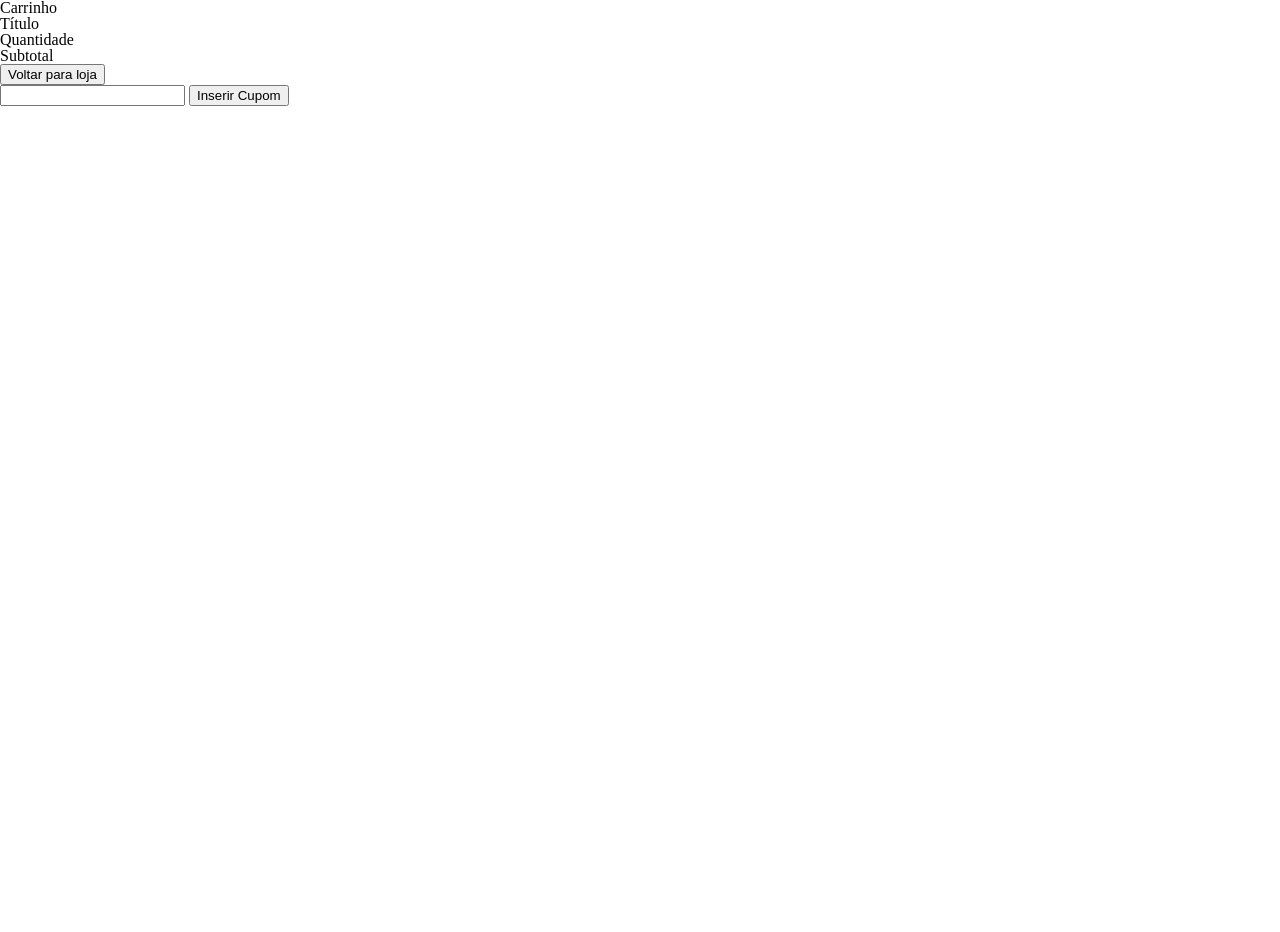
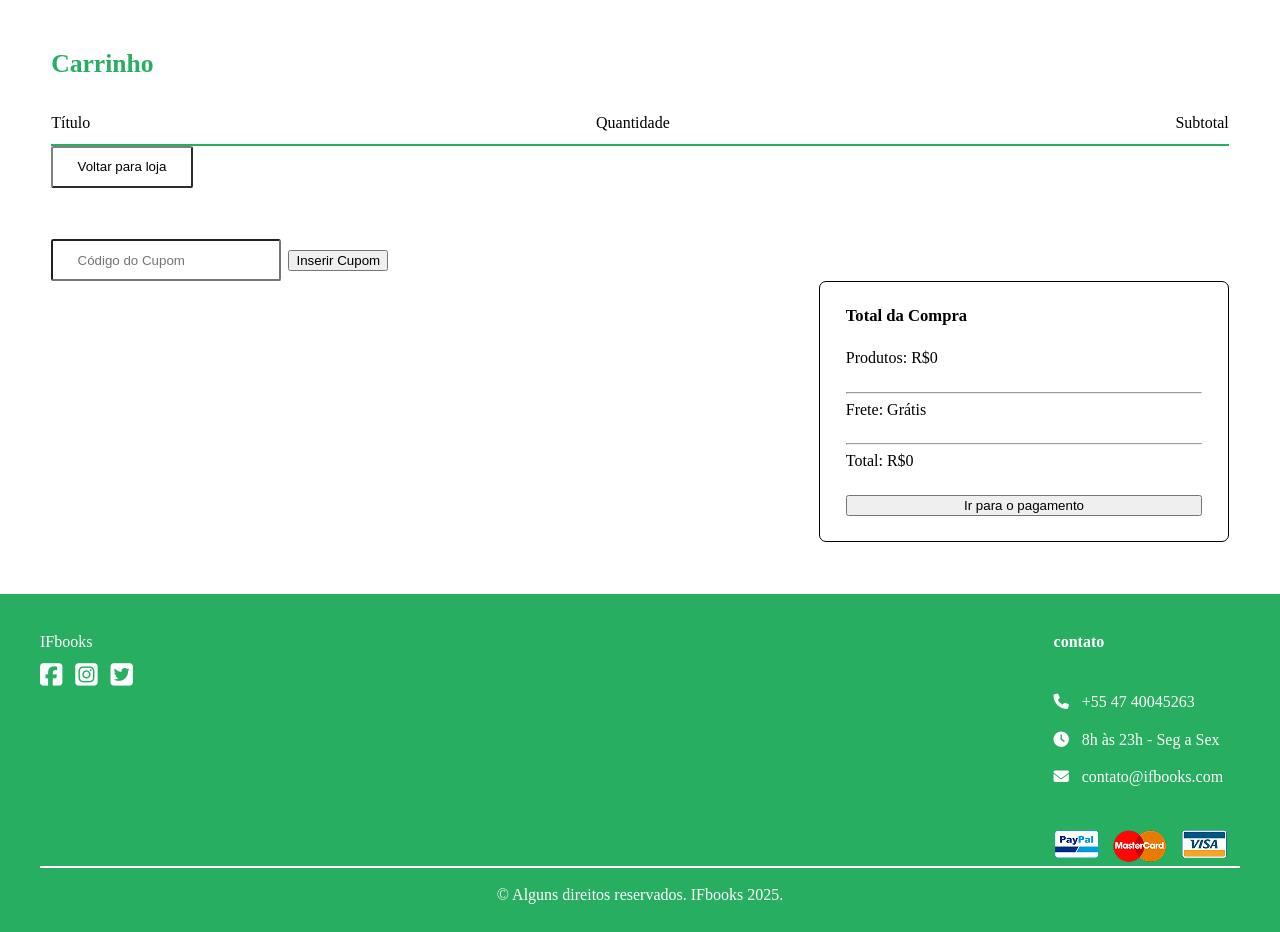
Before and after one commit to CAR-COMPR-2INFO3/Livraria, a Vue app: page / in a window 1280 px wide. Before the commit the page ends 800 px from the top, so only its background shows below. Built offline with nearby package versions, Linux system fonts and the light colour scheme.

Commit message:
FEAT: Pag carrinho finalizada

```diff
--- a/src/App.vue
+++ b/src/App.vue
@@ -1,7 +1,6 @@
 <script setup>
+import footerComp from './componentes/footer.vue'
 import { ref, computed } from 'vue'
-
-import pé from './componentes/footer.vue'
 
 const Livros = ref([
   { id: 1, titulo: 'Nog Ognia', autor: 'Eric-Emanuel Schimitt', preco: 0 },
@@ -45,21 +44,93 @@ const totalCompras = computed(() => {
 </script>
 
 <template>
-  <div class="carrinho" @click="Button">
+  <carrinho/>
+    <div class="carrinho">
       <div class="adicionar">
         <h1>Carrinho</h1>
         <ul>
-      <li><p>Título</p></li>
-      <li><p>Quantidade</p></li>
-      <li><p>Subtotal</p></li>
+          <li>
+            <p>Título</p>
+          </li>
+          <li>
+            <p>Quantidade</p>
+          </li>
+          <li>
+            <p>Subtotal</p>
+          </li>
         </ul>
       </div>
       <button class="voltar">Voltar para loja</button>
-     <p><input type="text"> <button>Inserir Cupom</button></p>
+      <p><input type="text" placeholder="Código do Cupom"><button class="verde">Inserir Cupom</button></p>
+      <div class="total">
+        <h2>Total da Compra</h2>
+        <ul>
+          <li>
+            <p>Produtos:<span> R${{ totalCompras.produtos }}</span></p>
+            <hr>
+          </li>
+          <li>
+            <p>Frete: <span> {{ totalCompras.frete }}</span></p>
+            <hr>
+          </li>
+          <li>
+            <p>Total: <span> R${{ totalCompras.total }}  </span></p>
+          </li>
+        </ul>
+        <button class="verde">Ir para o pagamento</button>
+      </div>
     </div>
     <div class="footer">
-    <pé />
+      <footer-comp />
     </div>
 </template>
 
-<style scoped></style>
+<style scoped>
+.carrinho {
+  padding: 4vw;
+}
+
+.adicionar h1 {
+  color: #27AE60;
+  font-size: 2vw;
+  font-weight: bold;
+  margin: 0 0 3vw 0;
+}
+
+.adicionar ul {
+  display: flex;
+  justify-content: space-between;
+  border-bottom: #27AE60 solid 2px;
+  padding: 0 0 1vw 0;
+}
+input {
+  padding: 0.9vw 1.9vw 0.9vw 1.9vw;
+  border-radius: 0.2vw;
+  margin: 0 0.6vw 0 0;
+}
+.voltar {
+  padding: 0.9vw 1.9vw 0.9vw 1.9vw;
+  border-radius: 0.2vw;
+  background-color: white;
+  border-color: gray;
+  margin: 0 0 4vw 0;
+}
+.total {
+  display: flex;
+  flex-direction: column;
+  margin: 0 0 0 60vw;
+  padding: 2vw;
+  border: 1px solid black;
+  border-radius: 7px;
+}
+.total h2 {
+  margin: 0 0 2vw 0;
+  font-size: 1.3vw;
+  font-weight: bold;
+}
+.total p {
+  margin: 0 0 2vw 0;
+}
+
+
+</style>
```
Lines whose indentation alone changed are shown as unchanged.
